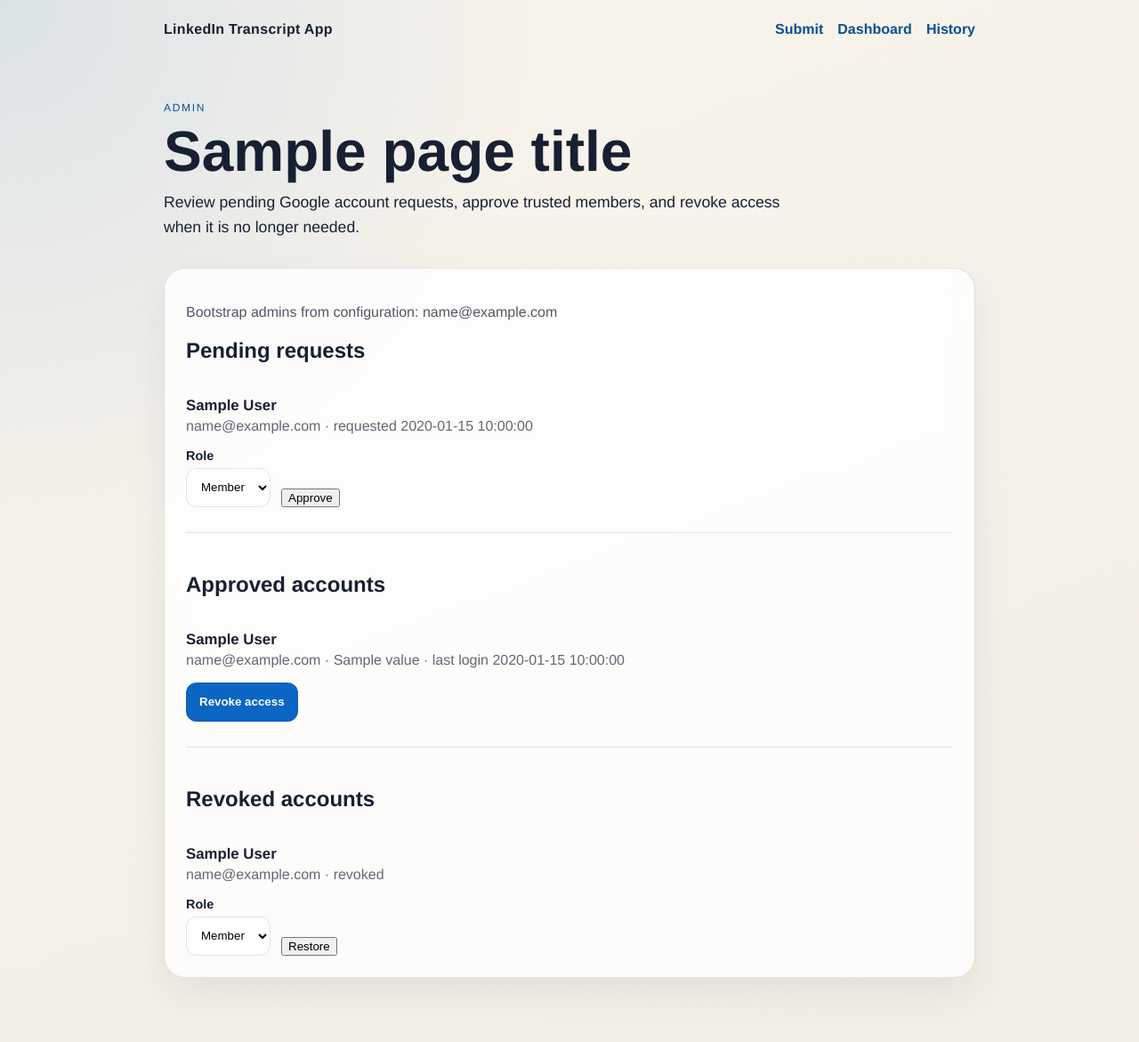
After one commit to nemedaio/transcribee, a FastAPI app: template src/lnkdn_transcripts/templates/access_admin.html in a window 1280 px wide. The commit adds this page. Shown: the whole page at 89% size. Run offline with FastAPI, Linux system fonts and the light colour scheme; the template is opened without the code that fills it: most values are stand-ins (such as "Sample title", 1, 10 or a date in 2020).

Commit message:
Add admin-managed Google access approvals

```diff
--- a/src/lnkdn_transcripts/config.py
+++ b/src/lnkdn_transcripts/config.py
@@ -15,6 +15,9 @@ class Settings(BaseSettings):
     google_client_id: str | None = None
     google_client_secret: str | None = None
     google_allowed_email_domains: str | None = None
+    google_allowed_emails: str | None = None
+    google_admin_emails: str | None = None
+    google_require_approval: bool = False
     extracted_audio_format: str = "wav"
     extracted_audio_sample_rate: int = 16000
     extracted_audio_channels: int = 1
--- a/src/lnkdn_transcripts/main.py
+++ b/src/lnkdn_transcripts/main.py
@@ -22,7 +22,12 @@ from lnkdn_transcripts.services.exporters import TranscriptExporter
 from lnkdn_transcripts.services.fetcher import MediaFetcher, YtDlpMediaFetcher
 from lnkdn_transcripts.services.transcriber import FasterWhisperTranscriber, MediaTranscriber
 from lnkdn_transcripts.services.jobs import JobService
-from lnkdn_transcripts.storage.repo import JobRepository, create_db_and_tables, create_engine
+from lnkdn_transcripts.storage.repo import (
+    AccessRepository,
+    JobRepository,
+    create_db_and_tables,
+    create_engine,
+)
 
 logger = get_logger(__name__)
 
@@ -93,6 +98,7 @@ def create_app(
         )
     app.state.settings = resolved_settings
     app.state.auth_service = auth_service
+    app.state.access_repository = AccessRepository(engine)
     app.state.job_repository = JobRepository(engine)
     app.state.media_fetcher = resolved_media_fetcher
     app.state.audio_preparer = resolved_audio_preparer
--- a/src/lnkdn_transcripts/services/auth.py
+++ b/src/lnkdn_transcripts/services/auth.py
@@ -5,6 +5,7 @@ from pydantic import BaseModel, ValidationError
 
 from lnkdn_transcripts.config import Settings
 from lnkdn_transcripts.logging import get_logger
+from lnkdn_transcripts.storage.models import AccessRole, AccessStatus
 
 try:
     from authlib.integrations.starlette_client import OAuth
@@ -25,11 +26,20 @@ class UnauthorizedGoogleAccountError(RuntimeError):
     pass
 
 
+class AccessApprovalRequiredError(RuntimeError):
+    pass
+
+
 class AuthenticatedUser(BaseModel):
     email: str
     name: str | None = None
     picture: str | None = None
     hosted_domain: str | None = None
+    role: AccessRole = AccessRole.MEMBER
+
+    @property
+    def is_admin(self) -> bool:
+        return self.role == AccessRole.ADMIN
 
 
 class GoogleAuthService:
@@ -77,6 +87,22 @@ class GoogleAuthService:
             if domain.strip()
         }
 
+    @property
+    def allowed_emails(self) -> set[str]:
+        if not self.settings.google_allowed_emails:
+            return set()
+        return {
+            email.strip().lower() for email in self.settings.google_allowed_emails.split(",") if email.strip()
+        }
+
+    @property
+    def admin_emails(self) -> set[str]:
+        if not self.settings.google_admin_emails:
+            return set()
+        return {
+            email.strip().lower() for email in self.settings.google_admin_emails.split(",") if email.strip()
+        }
+
     def requires_auth(self, path: str) -> bool:
         if not self.is_enabled:
             return False
@@ -104,6 +130,7 @@ class GoogleAuthService:
             "next_url": self.normalize_next_url(next_url),
             "error_message": error_message,
             "allowed_email_domains": sorted(self.allowed_email_domains),
+            "approval_required": self.settings.google_require_approval,
         }
 
     def normalize_next_url(self, next_url: str | None) -> str:
@@ -138,9 +165,9 @@ class GoogleAuthService:
         payload = token.get("userinfo")
         if payload is None:
             payload = await self._oauth.google.userinfo(token=token)
-        user = self._validate_google_user(payload)
+        user = self._authorize_user(request, self._validate_google_user(payload))
         request.session["user"] = user.model_dump()
-        logger.info("auth.google.success email=%s", user.email)
+        logger.info("auth.google.success email=%s role=%s", user.email, user.role.value)
         return user
 
     def logout(self, request: Request) -> None:
@@ -155,15 +182,18 @@ class GoogleAuthService:
     def test_login(self, request: Request, email: str, name: str | None = None) -> AuthenticatedUser:
         if not self.settings.auth_test_mode:
             raise GoogleAuthConfigurationError("Test login is only available in auth test mode")
-        user = self._validate_google_user(
-            {
-                "email": email,
-                "email_verified": True,
-                "name": name or email.split("@", 1)[0],
-            }
+        user = self._authorize_user(
+            request,
+            self._validate_google_user(
+                {
+                    "email": email,
+                    "email_verified": True,
+                    "name": name or email.split("@", 1)[0],
+                }
+            ),
         )
         request.session["user"] = user.model_dump()
-        logger.info("auth.test_login email=%s", user.email)
+        logger.info("auth.test_login email=%s role=%s", user.email, user.role.value)
         return user
 
     def consume_next_url(self, request: Request, fallback: str = "/") -> str:
@@ -190,3 +220,56 @@ class GoogleAuthService:
             picture=payload.get("picture"),
             hosted_domain=payload.get("hd"),
         )
+
+    def _authorize_user(self, request: Request, user: AuthenticatedUser) -> AuthenticatedUser:
+        access_repository = request.app.state.access_repository
+
+        if user.email in self.admin_emails:
+            access_repository.ensure_account(
+                user.email,
+                role=AccessRole.ADMIN,
+                display_name=user.name,
+                picture_url=user.picture,
+                approved_by_email=user.email,
+            )
+            access_repository.record_login(user.email, display_name=user.name)
+            return user.model_copy(update={"role": AccessRole.ADMIN})
+
+        if user.email in self.allowed_emails:
+            access_repository.ensure_account(
+                user.email,
+                role=AccessRole.MEMBER,
+                display_name=user.name,
+                picture_url=user.picture,
+                approved_by_email="environment",
+            )
+            access_repository.record_login(user.email, display_name=user.name)
+            return user
+
+        if not self.settings.google_require_approval:
+            access_repository.ensure_account(
+                user.email,
+                role=AccessRole.MEMBER,
+                display_name=user.name,
+                picture_url=user.picture,
+                approved_by_email="automatic",
+            )
+            access_repository.record_login(user.email, display_name=user.name)
+            return user
+
+        account = access_repository.get_account(user.email)
+        if account is None:
+            access_repository.record_access_request(user.email, user.name, user.picture)
+            logger.info("auth.access.requested email=%s", user.email)
+            raise AccessApprovalRequiredError("Access request submitted. An admin needs to approve your account.")
+
+        if account.status == AccessStatus.APPROVED:
+            access_repository.record_login(user.email, display_name=user.name)
+            return user.model_copy(update={"role": account.role})
+
+        if account.status == AccessStatus.REVOKED:
+            logger.warning("auth.access.revoked email=%s", user.email)
+            raise AccessApprovalRequiredError("Your access has been revoked. Contact an administrator.")
+
+        logger.info("auth.access.pending email=%s", user.email)
+        raise AccessApprovalRequiredError("Your access request is still pending approval.")
--- a/src/lnkdn_transcripts/static/styles.css
+++ b/src/lnkdn_transcripts/static/styles.css
@@ -162,9 +162,37 @@ h1 {
   font-weight: 700;
 }
 
+.subtle-link {
+  background: rgba(10, 102, 194, 0.12);
+  color: var(--accent-dark);
+}
+
 .auth-card {
   display: grid;
   gap: 8px;
+}
+
+.access-form {
+  display: flex;
+  align-items: end;
+  gap: 12px;
+  margin-top: 16px;
+  flex-wrap: wrap;
+}
+
+.access-form label {
+  display: grid;
+  gap: 6px;
+  font-size: 0.9rem;
+  font-weight: 600;
+}
+
+.access-form select {
+  min-height: 44px;
+  border-radius: 12px;
+  border: 1px solid var(--border);
+  padding: 0 12px;
+  background: rgba(255, 255, 255, 0.92);
 }
 
 .status {
--- /dev/null
+++ b/src/lnkdn_transcripts/templates/access_admin.html
@@ -0,0 +1,100 @@
+{% extends "base.html" %}
+
+{% block body %}
+<section class="hero">
+  <p class="eyebrow">Admin</p>
+  <h1>{{ page_title }}</h1>
+  <p class="lede">
+    Review pending Google account requests, approve trusted members, and revoke access when it is
+    no longer needed.
+  </p>
+</section>
+
+<section class="card">
+  <p class="status">
+    Bootstrap admins from configuration: {{ bootstrap_admin_emails|join(", ") if bootstrap_admin_emails else "None configured" }}
+  </p>
+
+  <div class="dashboard-section">
+    <h2>Pending requests</h2>
+    {% if pending_accounts %}
+    <div class="history-list">
+      {% for account in pending_accounts %}
+      <article class="history-item">
+        <header class="history-header">
+          <h2>{{ account.display_name or account.email }}</h2>
+          <p>{{ account.email }} · requested {{ account.requested_at }}</p>
+        </header>
+        <form method="post" action="/auth/access/approve" class="access-form">
+          <input type="hidden" name="email" value="{{ account.email }}" />
+          <label>
+            Role
+            <select name="role">
+              <option value="member">Member</option>
+              <option value="admin">Admin</option>
+            </select>
+          </label>
+          <button type="submit">Approve</button>
+        </form>
+      </article>
+      {% endfor %}
+    </div>
+    {% else %}
+    <p class="status">No pending requests.</p>
+    {% endif %}
+  </div>
+
+  <div class="dashboard-section">
+    <h2>Approved accounts</h2>
+    {% if approved_accounts %}
+    <div class="history-list">
+      {% for account in approved_accounts %}
+      <article class="history-item">
+        <header class="history-header">
+          <h2>{{ account.display_name or account.email }}</h2>
+          <p>{{ account.email }} · {{ account.role.value }} · last login {{ account.last_login_at or "never" }}</p>
+        </header>
+        {% if account.email != current_admin_email %}
+        <form method="post" action="/auth/access/revoke" class="inline-form">
+          <input type="hidden" name="email" value="{{ account.email }}" />
+          <button type="submit">Revoke access</button>
+        </form>
+        {% endif %}
+      </article>
+      {% endfor %}
+    </div>
+    {% else %}
+    <p class="status">No approved accounts yet.</p>
+    {% endif %}
+  </div>
+
+  <div class="dashboard-section">
+    <h2>Revoked accounts</h2>
+    {% if revoked_accounts %}
+    <div class="history-list">
+      {% for account in revoked_accounts %}
+      <article class="history-item">
+        <header class="history-header">
+          <h2>{{ account.display_name or account.email }}</h2>
+          <p>{{ account.email }} · revoked</p>
+        </header>
+        <form method="post" action="/auth/access/approve" class="access-form">
+          <input type="hidden" name="email" value="{{ account.email }}" />
+          <label>
+            Role
+            <select name="role">
+              <option value="member">Member</option>
+              <option value="admin">Admin</option>
+            </select>
+          </label>
+          <button type="submit">Restore</button>
+        </form>
+      </article>
+      {% endfor %}
+    </div>
+    {% else %}
+    <p class="status">No revoked accounts.</p>
+    {% endif %}
+  </div>
+</section>
+{% endblock %}
--- a/src/lnkdn_transcripts/templates/base.html
+++ b/src/lnkdn_transcripts/templates/base.html
@@ -17,6 +17,9 @@
         <a href="/">Submit</a>
         <a href="/dashboard">Dashboard</a>
         <a href="/history">History</a>
+          {% if current_user and current_user.is_admin %}
+        <a href="/auth/access">Access</a>
+          {% endif %}
         {% endif %}
         {% if auth_enabled %}
           {% if current_user %}
--- a/src/lnkdn_transcripts/templates/login.html
+++ b/src/lnkdn_transcripts/templates/login.html
@@ -23,6 +23,10 @@
   <p class="status">Any verified Google account can sign in.</p>
   {% endif %}
 
+  {% if approval_required %}
+  <p class="status">This workspace also requires admin approval after Google sign-in.</p>
+  {% endif %}
+
   <a class="button-link" href="/auth/google?next={{ next_url|urlencode }}">Continue with Google</a>
   <p class="status">
     After sign-in, we’ll return you to <code>{{ next_url }}</code>.
```
Also changed, not shown: src/lnkdn_transcripts/routes/auth.py (+68 -1 lines), src/lnkdn_transcripts/templates/access_requested.html (added, +21 -0 lines), tests/conftest.py (+29 -0 lines), tests/test_web_jobs.py (+69 -0 lines), README.md, src/lnkdn_transcripts/storage/models.py, src/lnkdn_transcripts/storage/repo.py.
